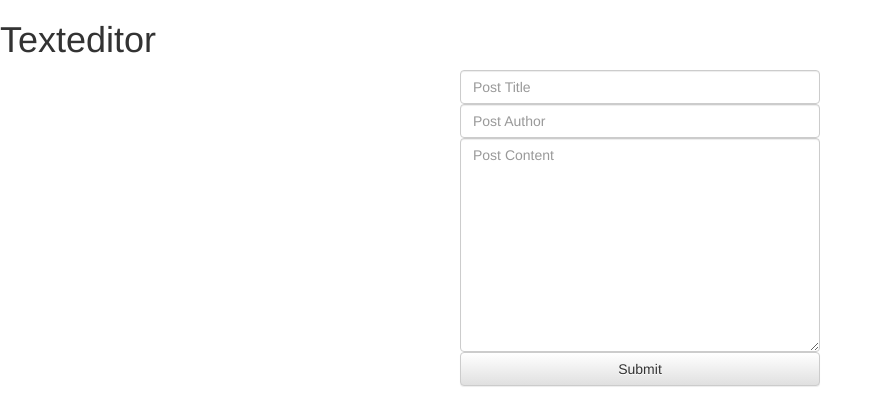
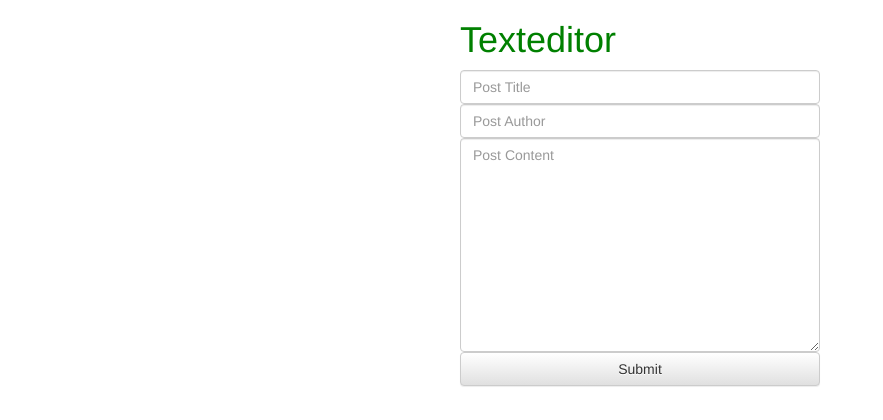
Before and after one commit to krishnanunnir/ezhuth.in, a Django app: page / in a window 1280 px wide. Shown: the top 420 px of the page, without its empty margins (0-883 px from the left). Run offline with Django 3.2, Linux system fonts and the light colour scheme; some libraries are stand-ins or nearby versions.

Commit message:
(ui) texteditor/templates/texteditor/markdown_text_editor.html: Added static contents to the markdown_text_editor.html file

```diff
--- a/texteditor/templates/texteditor/markdown_text_editor.html
+++ b/texteditor/templates/texteditor/markdown_text_editor.html
@@ -1,8 +1,14 @@
 {% extends "base.html" %}
+{% load static %}
 {% block title %} Texteditor {% endblock %}
 {% block content %}
-<h1 id="title">Texteditor</h1>
+<link rel="stylesheet" href="{% static 'texteditor/style.css' %}">
 <div class="content container">
+    <div class="row">
+        <div class="col-md-4 col-md-offset-4">
+            <h1 id="title">Texteditor</h1>
+        </div>
+    </div>
     <div class="row">
         <div class="col-md-4 col-md-offset-4">
             {{ markdownform.post_title }}
```
